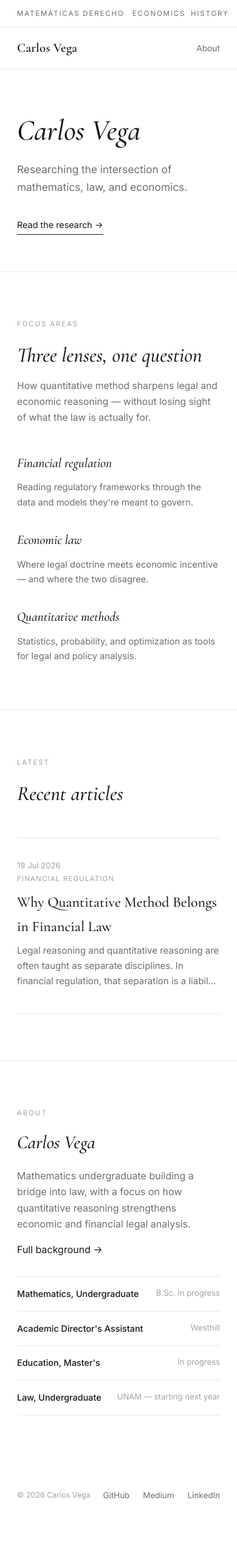
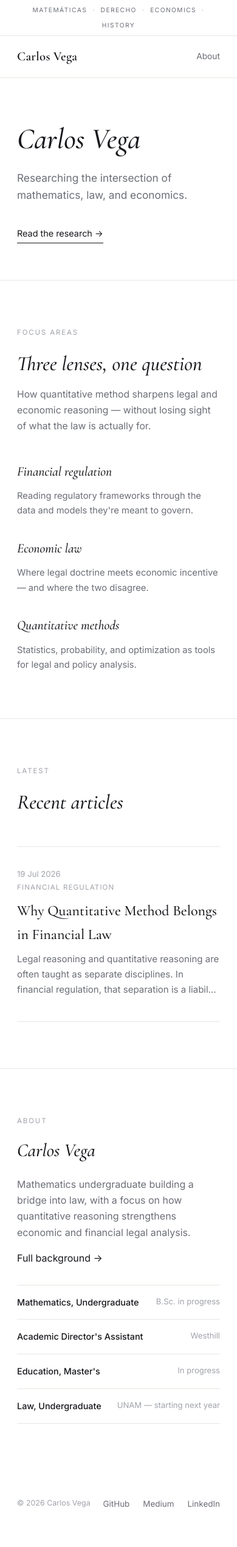
Before and after one commit to carlos-quant/carlos-quant.github.io, a Jekyll site: the page built from index.html, in a window 390 px wide. Shown: the whole page at 61% size. Built offline with Jekyll 4.4.1, drawn with Linux system fonts in a browser that asks for light colours.

Commit message:
Update style.css

```diff
--- a/assets/css/style.css
+++ b/assets/css/style.css
@@ -65,10 +65,13 @@ a:focus-visible, button:focus-visible {
   display: flex;
   align-items: center;
   justify-content: center;
-  gap: 12px;
-  height: 44px;
-  font-size: 0.72rem;
-  letter-spacing: 0.16em;
+  flex-wrap: wrap;
+  gap: 10px 12px;
+  min-height: 44px;
+  padding-top: 8px;
+  padding-bottom: 8px;
+  font-size: 0.7rem;
+  letter-spacing: 0.14em;
   text-transform: uppercase;
   color: var(--muted);
 }
@@ -77,9 +80,13 @@ a:focus-visible, button:focus-visible {
 
 .lang-banner .lang-word {
   display: inline-block;
-  min-width: 6.5ch;
+  min-width: 5.5ch;
   text-align: center;
   transition: opacity 0.3s ease, transform 0.3s ease;
+}
+
+@media (max-width: 480px) {
+  .lang-banner-inner { font-size: 0.64rem; gap: 8px 9px; }
 }
 
 .lang-banner .lang-word.swap {
```
